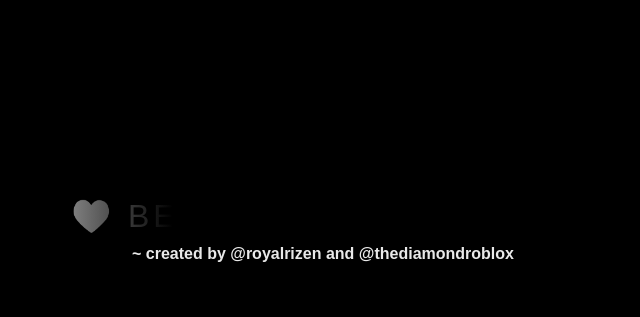
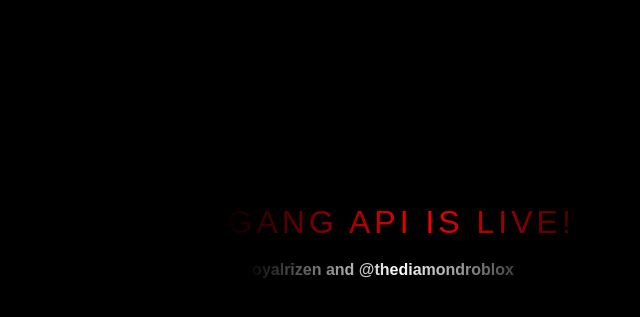
Before and after one commit to Richard0070/api-belugang, a Flask app: page / in a window 1280 px wide. Shown: the part 159-476 px from the top of the page, without its empty margins (317-957 px from the left). Run offline with Flask 3, Linux system fonts and the light colour scheme.

Commit message:
Update index.html

```diff
--- a/templates/index.html
+++ b/templates/index.html
@@ -18,6 +18,12 @@
             text-align: center;
         }
 
+        .text {
+          display: flex;
+          align-items: center;
+          justify-content: center;
+        }
+
         p {
             position: relative;
             font-family: sans-serif;
@@ -25,21 +31,31 @@
             font-size: 2em;
             letter-spacing: 4px;
             overflow: hidden;
-            background: linear-gradient(90deg, #000, #fff, #000);
+            background: linear-gradient(90deg, #000, #FF0000, #000);
             background-repeat: no-repeat;
             background-size: 80%;
-            animation: animate 3s linear infinite;
+            animation: animate 4s linear infinite;
             -webkit-background-clip: text;
             -webkit-text-fill-color: rgba(255, 255, 255, 0);
             margin: 0;
+            display: flex;
+            align-items: center;
         }
 
-        h4 {
+
+        p2 {
+            position: relative;
             font-family: sans-serif;
-            margin-top: 10px;
+            font-weight: 600;
             font-size: 1em;
-            text-transform: none;
-            color: #e9e9e9;
+            overflow: hidden;
+            background: linear-gradient(90deg, #000, #FFF, #000);
+            background-repeat: no-repeat;
+            background-size: 80%;
+            animation: animate 4s linear infinite;
+            -webkit-background-clip: text;
+            -webkit-text-fill-color: rgba(255, 255, 255, 0);
+            margin-top: 20px;
         }
 
         @keyframes animate {
@@ -53,7 +69,9 @@
     </style>
 </head>
 <body>
-    <p>♥️ BeluGANG API is Live!</p>
-    <h4>~ created by @royalrizen and @thediamondroblox</h4>
+    <div class="text">
+       <p>🍁 BeluGANG API is Live!</p>
+    </div>
+    <p2>~ created by @royalrizen and @thediamondroblox</p2>
 </body>
 </html>
```
